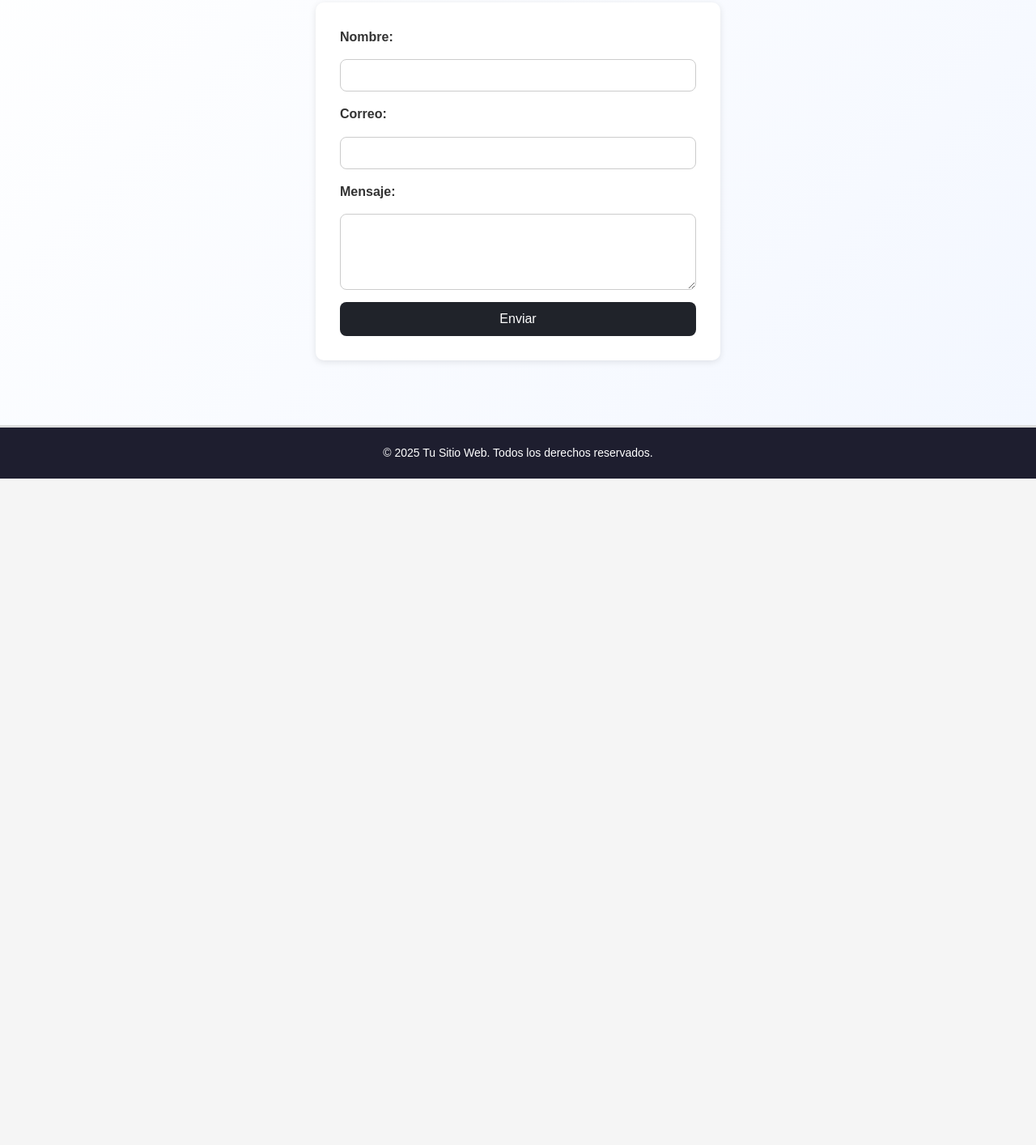
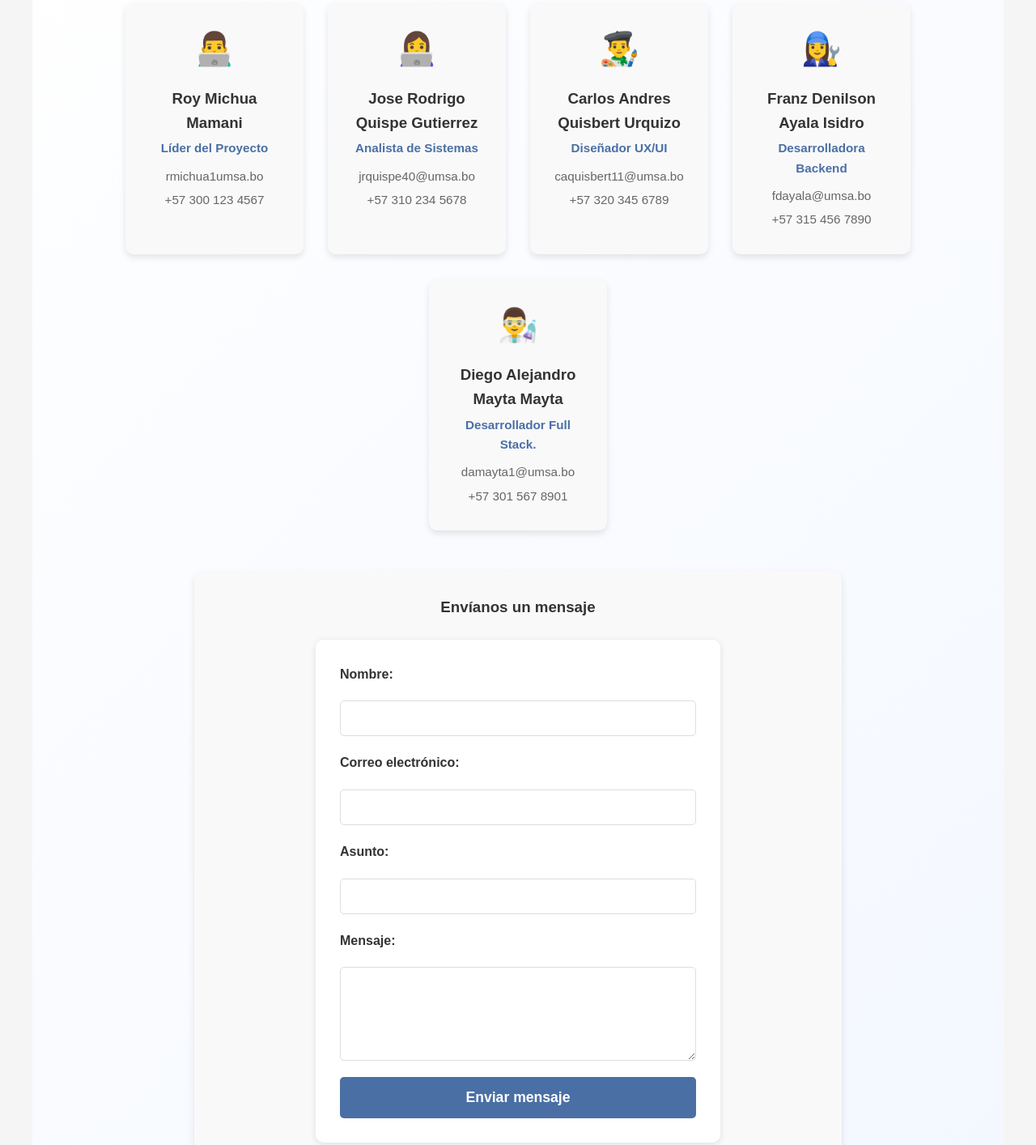
Before and after one commit to Diego-Mayta/ANALISIS-DISE-O, a plain HTML site: page contacto.html in a window 1280 px wide. Shown: the part 294-1708 px from the top of the page at 81% size. Before the commit the page ends 885 px from the top, so only its background shows below. Drawn offline with Linux system fonts and the light colour scheme.

Commit message:
descripcion del cambio

```diff
--- a/contacto.html
+++ b/contacto.html
@@ -5,6 +5,133 @@
   <meta name="viewport" content="width=device-width, initial-scale=1.0">
   <title>Contacto</title>
   <link rel="stylesheet" href="style.css">
+  <style>
+    /* Estilos adicionales para la sección de contacto */
+    .contacto {
+      padding: 40px 20px;
+      max-width: 1200px;
+      margin: 0 auto;
+    }
+
+    .contacto h2 {
+      text-align: center;
+      margin-bottom: 40px;
+      color: #333;
+      font-size: 2.2rem;
+    }
+
+    .equipo-contacto {
+      display: flex;
+      flex-wrap: wrap;
+      justify-content: center;
+      gap: 30px;
+      margin-bottom: 50px;
+    }
+
+    .miembro {
+      background: #f9f9f9;
+      border-radius: 10px;
+      padding: 25px;
+      width: 220px;
+      text-align: center;
+      box-shadow: 0 4px 8px rgba(0,0,0,0.1);
+      transition: transform 0.3s, box-shadow 0.3s;
+    }
+
+    .miembro:hover {
+      transform: translateY(-5px);
+      box-shadow: 0 8px 16px rgba(0,0,0,0.15);
+    }
+
+    .miembro-icono {
+      font-size: 2.5rem;
+      margin-bottom: 15px;
+      color: #4a6fa5;
+    }
+
+    .miembro h3 {
+      margin: 10px 0 5px;
+      color: #333;
+    }
+
+    .miembro p {
+      margin: 5px 0;
+      color: #666;
+      font-size: 0.95rem;
+    }
+
+    .miembro .rol {
+      font-weight: bold;
+      color: #4a6fa5;
+      margin-bottom: 10px;
+    }
+
+    .formulario-contacto {
+      background: #f9f9f9;
+      padding: 30px;
+      border-radius: 10px;
+      max-width: 800px;
+      margin: 0 auto;
+      box-shadow: 0 4px 8px rgba(0,0,0,0.1);
+    }
+
+    .formulario-contacto h3 {
+      text-align: center;
+      margin-bottom: 25px;
+      color: #333;
+    }
+
+    .formulario-contacto form {
+      display: grid;
+      gap: 20px;
+    }
+
+    .formulario-contacto label {
+      font-weight: bold;
+      color: #333;
+    }
+
+    .formulario-contacto input,
+    .formulario-contacto textarea {
+      width: 100%;
+      padding: 12px;
+      border: 1px solid #ddd;
+      border-radius: 5px;
+      font-family: inherit;
+      font-size: 1rem;
+    }
+
+    .formulario-contacto button {
+      background: #4a6fa5;
+      color: white;
+      border: none;
+      padding: 15px;
+      border-radius: 5px;
+      font-size: 1.1rem;
+      cursor: pointer;
+      transition: background 0.3s;
+      font-weight: bold;
+    }
+
+    .formulario-contacto button:hover {
+      background: #3a5a8c;
+    }
+
+    @media (max-width: 768px) {
+      .equipo-contacto {
+        gap: 20px;
+      }
+
+      .miembro {
+        width: 100%;
+        max-width: 300px;
+      }
+
+      .formulario-contacto {
+        padding: 20px;
+      }
+    }
+  </style>
 </head>
 <body>
   <header>
@@ -15,7 +142,7 @@
       <ul>
         <li><a href="index.html" class="activo">Inicio</a></li>
 
-        <!-- GENERALIDADES (lo dejé tal cual, funciona perfecto) -->
+        <!-- GENERALIDADES -->
         <li class="dropdown">
           <a href="#" class="dropdown-toggle">Generalidades <span class="arrow">▼</span></a>
           <ul class="dropdown-menu simple">
@@ -30,14 +157,12 @@
           </ul>
         </li>
 
-        <!-- ANÁLISIS ESTRUCTURADO → AHORA ES PIXEL PERFECT CON TU FOTO -->
+        <!-- ANÁLISIS ESTRUCTURADO -->
         <li class="dropdown">
           <a href="#" class="dropdown-toggle">Análisis Estructurado <span class="arrow">▼</span></a>
           <ul class="dropdown-menu mega">
-            <!-- Título principal -->
             <li class="mega-title">Análisis y Diseño Estructurado</li>
 
-            <!-- MODELO AMBIENTAL (solo título, no clicable) -->
             <li class="section-header">
               <span>MODELO AMBIENTAL</span>
             </li>
@@ -45,7 +170,6 @@
             <li><a href="diagrama.html">Diagrama Contexto</a></li>
             <li><a href="acontesimiento.html">Lista de Acontecimientos</a></li>
 
-            <!-- MODELO COMPORTAMIENTO (solo título, no clicable) -->
             <li class="section-header">
               <span>MODELO COMPORTAMIENTO</span>
             </li>
@@ -60,24 +184,93 @@
       </ul>
     </nav>
   </header>
+
   <section class="section contacto" id="contacto">
     <h2>Contáctanos</h2>
-    <form>
-      <label for="nombre">Nombre:</label>
-      <input type="text" id="nombre" name="nombre" required>
 
-      <label for="email">Correo:</label>
-      <input type="email" id="email" name="email" required>
+    <!-- Información de los miembros del equipo -->
+    <div class="equipo-contacto">
+      <!-- Miembro 1 -->
+      <div class="miembro">
+        <div class="miembro-icono">👨‍💻</div>
+        <h3>Roy Michua Mamani</h3>
+        <p class="rol">Líder del Proyecto</p>
+        <p>rmichua1umsa.bo</p>
+        <p>+57 300 123 4567</p>
+      </div>
 
-      <label for="mensaje">Mensaje:</label>
-      <textarea id="mensaje" name="mensaje" rows="4" required></textarea>
+      <!-- Miembro 2 -->
+      <div class="miembro">
+        <div class="miembro-icono">👩‍💻</div>
+        <h3>Jose Rodrigo Quispe Gutierrez</h3>
+        <p class="rol">Analista de Sistemas</p>
+        <p>jrquispe40@umsa.bo</p>
+        <p>+57 310 234 5678</p>
+      </div>
 
-      <button type="submit">Enviar</button>
-    </form>
+      <!-- Miembro 3 -->
+      <div class="miembro">
+        <div class="miembro-icono">👨‍🎨</div>
+        <h3>Carlos Andres Quisbert Urquizo</h3>
+        <p class="rol">Diseñador UX/UI </p>
+        <p>caquisbert11@umsa.bo</p>
+        <p>+57 320 345 6789</p>
+      </div>
+
+      <!-- Miembro 4 -->
+      <div class="miembro">
+        <div class="miembro-icono">👩‍🔧</div>
+        <h3>Franz Denilson Ayala Isidro</h3>
+        <p class="rol">Desarrolladora Backend</p>
+        <p>fdayala@umsa.bo</p>
+        <p>+57 315 456 7890</p>
+      </div>
+
+      <!-- Miembro 5 -->
+      <div class="miembro">
+        <div class="miembro-icono">👨‍🔬</div>
+        <h3>Diego Alejandro Mayta Mayta</h3>
+        <p class="rol">Desarrollador Full Stack.</p>
+        <p>damayta1@umsa.bo</p>
+        <p>+57 301 567 8901</p>
+      </div>
+    </div>
+
+    <!-- Formulario de contacto -->
+    <div class="formulario-contacto">
+      <h3>Envíanos un mensaje</h3>
+      <form id="formContacto">
+        <label for="nombre">Nombre:</label>
+        <input type="text" id="nombre" name="nombre" required>
+
+        <label for="email">Correo electrónico:</label>
+        <input type="email" id="email" name="email" required>
+
+        <label for="asunto">Asunto:</label>
+        <input type="text" id="asunto" name="asunto" required>
+
+        <label for="mensaje">Mensaje:</label>
+        <textarea id="mensaje" name="mensaje" rows="5" required></textarea>
+
+        <button type="submit">Enviar mensaje</button>
+      </form>
+    </div>
   </section>
 
   <footer>
     <p>&copy; 2025 Tu Sitio Web. Todos los derechos reservados.</p>
   </footer>
+
+  <script>
+    // Validación simple del formulario
+    document.getElementById('formContacto').addEventListener('submit', function(e) {
+      e.preventDefault();
+
+      // Aquí normalmente enviarías el formulario a un servidor
+      // Por ahora solo mostraremos un mensaje de confirmación
+      alert('¡Gracias por tu mensaje! Te contactaremos pronto.');
+      this.reset();
+    });
+  </script>
 </body>
 </html>
```
